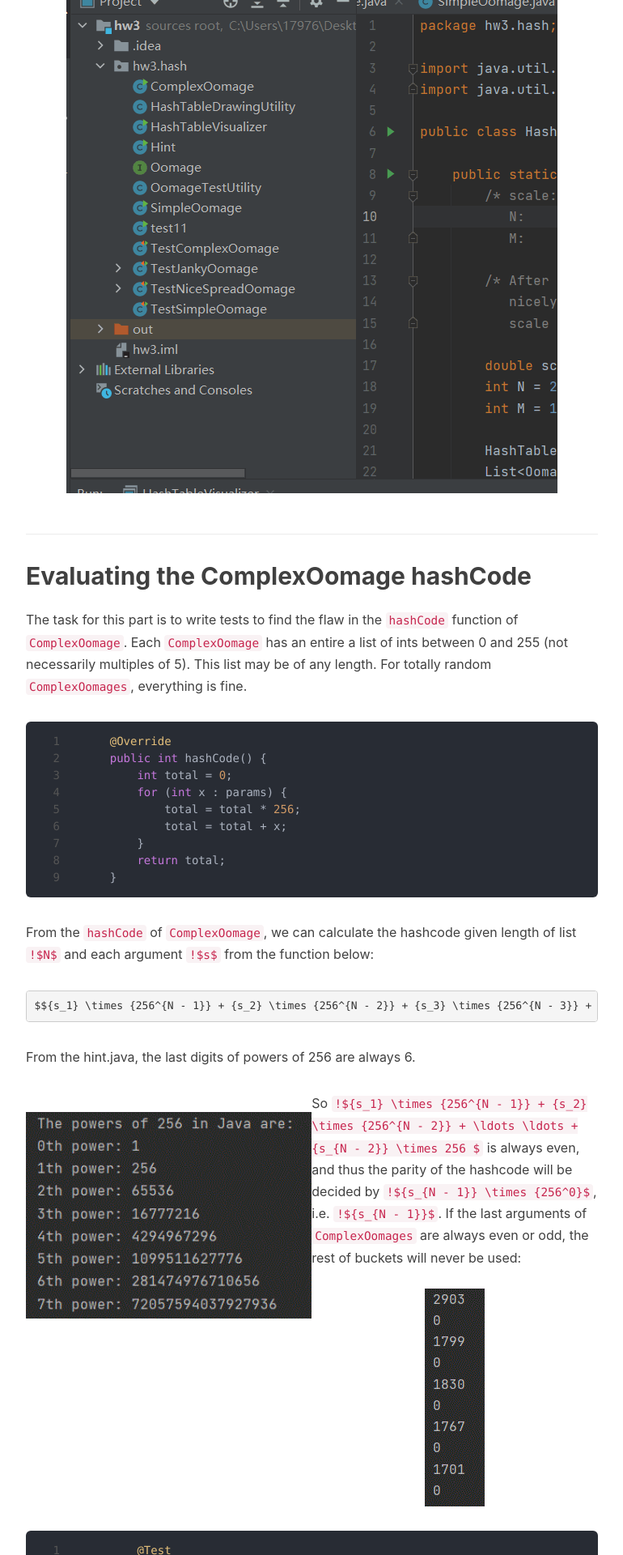
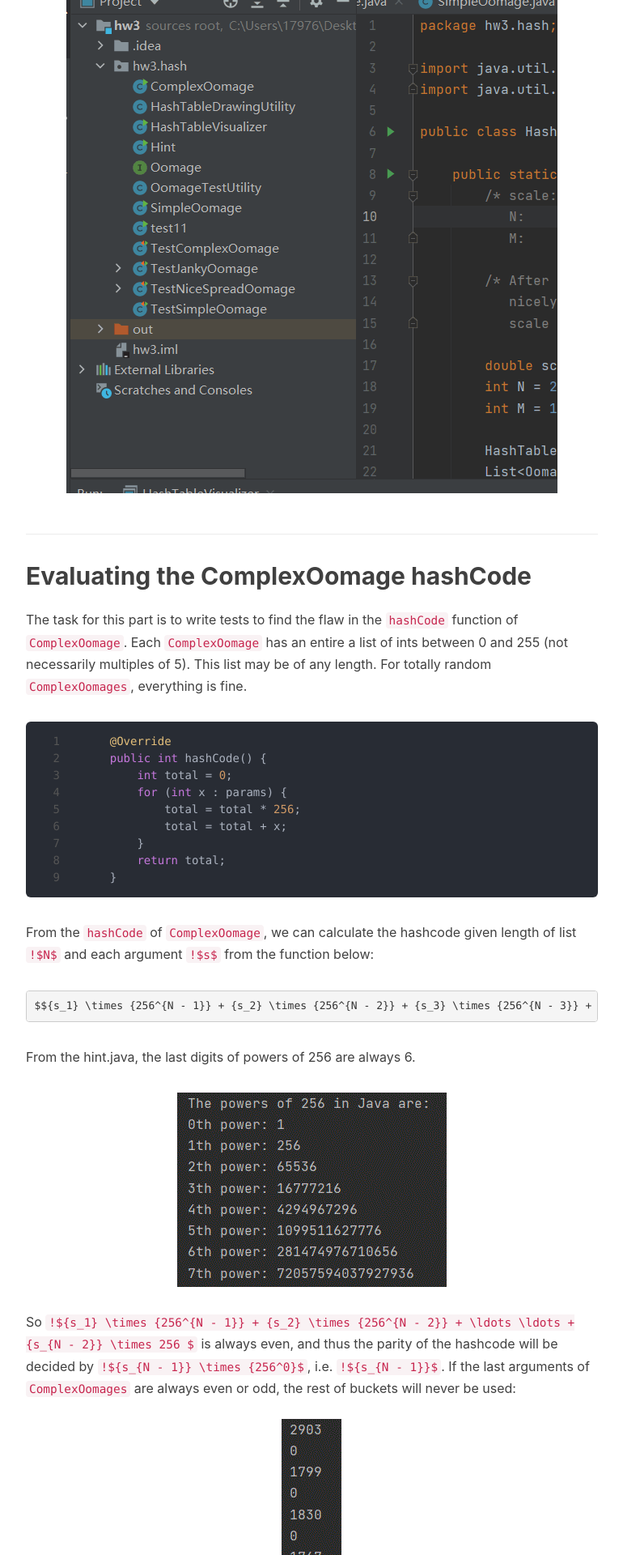
Before and after one commit to Ramer42/Ramer42.github.io, a Jekyll site: the page built from _posts/2021-10-08-CS61B-HW3.md, in a window 1280 px wide. Shown: the part 4480-6400 px from the top of the page at 81% size, without its empty margins (233-1003 px from the left). Built offline with Jekyll 4.4.1, drawn with Linux system fonts in a browser that asks for light colours; nearby versions of some CDN libraries; comment, search, counter and statistics services are not loaded.

Commit message:
修改文件: _posts/2021-10-08-CS61B-HW3.md

````diff
--- a/_posts/2021-10-08-CS61B-HW3.md
+++ b/_posts/2021-10-08-CS61B-HW3.md
@@ -127,10 +127,10 @@ $${s_1} \times {256^{N - 1}} + {s_2} \times {256^{N - 2}} + {s_3} \times {256^{N
 ```
 From the hint.java, the last digits of powers of 256 are always 6.
 
-<img src="https://github.com/Ramer42/Ramer42.github.io/blob/master/img/in-post/2021-10-08-CS61B-HW3/visualization-5.jpg?raw=true" width="50%" height="50%" align='left' />
+ ![](https://github.com/Ramer42/Ramer42.github.io/blob/master/img/in-post/2021-10-08-CS61B-HW3/visualization-5.jpg?raw=true)
 
 So `!${s_1} \times {256^{N - 1}} + {s_2} \times {256^{N - 2}} +  \ldots  \ldots  + {s_{N - 2}} \times 256 $` is always even, and thus the parity of the hashcode will be decided by `!${s_{N - 1}} \times {256^0}$`, i.e. `!${s_{N - 1}}$`. If the last arguments of `ComplexOomages` are always even or odd, the rest of buckets will never be used:
-![](https://github.com/Ramer42/Ramer42.github.io/blob/master/img/in-post/2021-10-08-CS61B-HW3/visualization-6.jpg?raw=true)
+ ![](https://github.com/Ramer42/Ramer42.github.io/blob/master/img/in-post/2021-10-08-CS61B-HW3/visualization-6.jpg?raw=true)
 ```java
  	@Test
     public void testWithDeadlyParams() {
````
